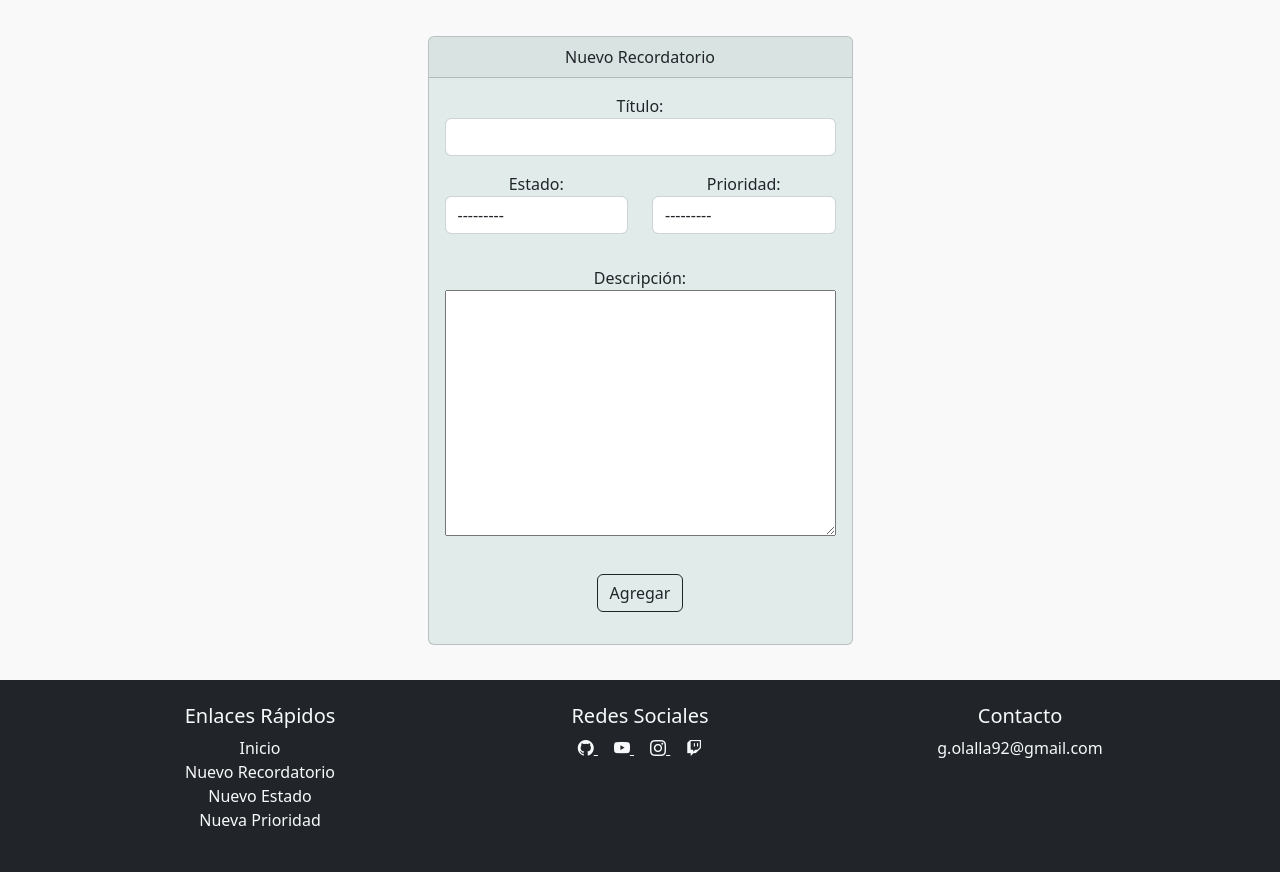
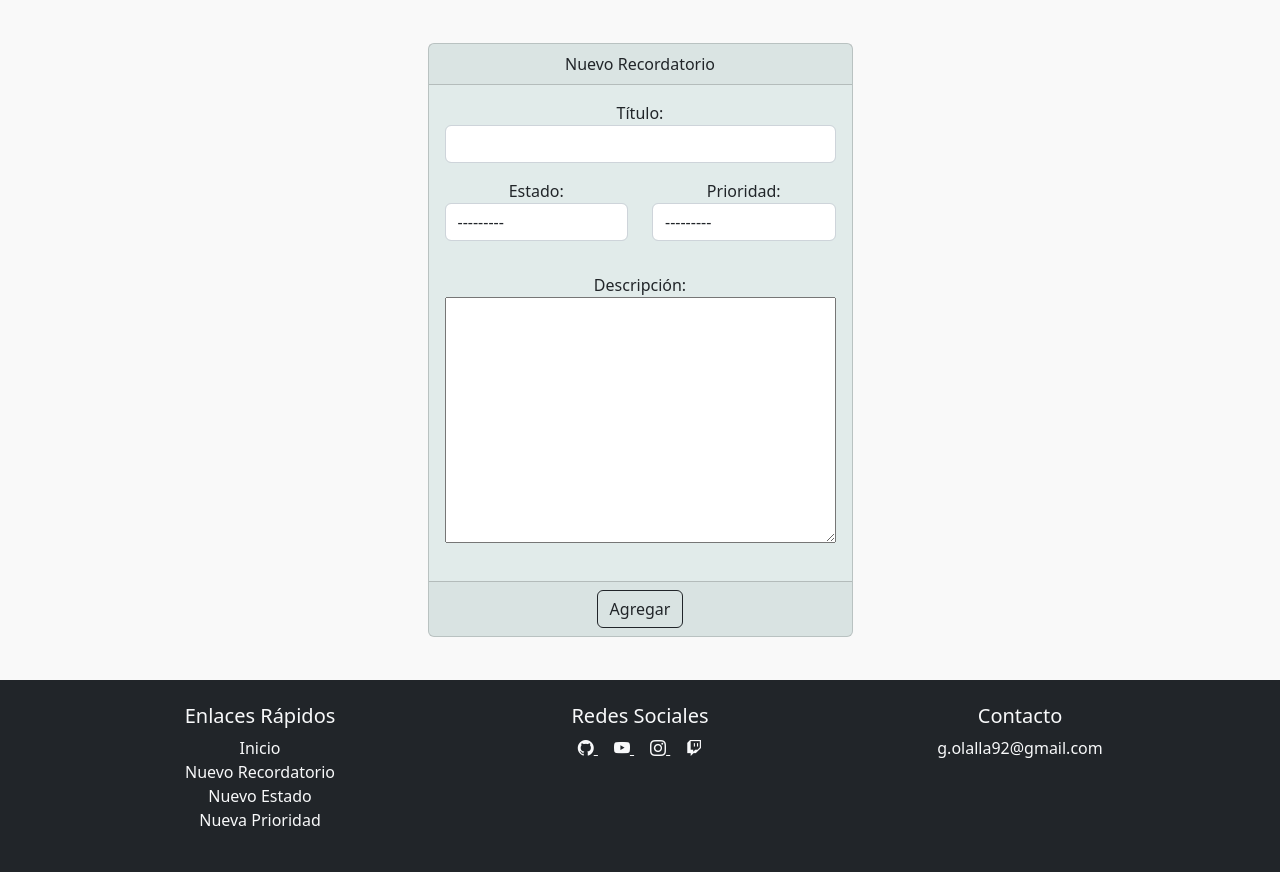
Before and after one commit to gonzaz92/recordatorios, a Django app: page /create_reminder/ in a window 1280 px wide. Shown: the part 56-928 px from the top of the page. Run offline with Django 5.2, Linux system fonts and the light colour scheme; the visitor is signed in with stand-in values (Sample User, id 1); data that the repository does not hold is empty; parts of the project's set-up code (start-up, migrations or seed data) failed here and were passed over; some libraries are stand-ins or nearby versions.

Commit message:
correción reminder_form

```diff
--- a/recordatorios/templates/recordatorios/reminder_form.html
+++ b/recordatorios/templates/recordatorios/reminder_form.html
@@ -4,6 +4,9 @@
 
 <div class='container d-flex justify-content-center align-items-center' style='height: 85vh;'>
     <div class='card w-80' style='background-color: #e1ebea'>
+        <form method="POST">
+            {% csrf_token %}
+            {{ form.media }}
             <div class='card-header text-center'>
                 {% if request.resolver_match.view_name == 'create_reminder' %}
                     Nuevo Recordatorio
@@ -12,9 +15,6 @@
                 {% endif %}
             </div>
             <div class='card-body'>
-            <form method="POST">
-                {% csrf_token %}
-                {{ form.media }}
                 <div class='row justify-content-center text-center'>
                     <div class='col-12 text-center'>
                         Título: {{ form.title }}
@@ -34,18 +34,22 @@
                         {{ form.description }}
                     </div>
                 </div>
+            </div>
             {% if request.resolver_match.view_name == 'create_reminder' %}
-                    <div class='d-flex justify-content-center py-3'>
-                        <button class="btn btn-outline-dark mt-auto" type="submit">Agregar</button>
+                <div class="card-footer">
+                    <div class="d-flex justify-content-center">
+                        <button class="btn btn-outline-dark btn-block" type="submit">Agregar</button>
+                    </div>
                 </div>
             {% else %}
-                    <div class='d-flex justify-content-center'>
-                        <button class="btn btn-outline-dark mt-auto" type="submit">Actualizar</button>
+                <div class="card-footer">
+                    <div class="d-flex justify-content-center">
+                        <button class="btn btn-outline-dark btn-block" type="submit">Actualizar</button>
+                    </div>
                 </div>
             {% endif %}
         </form>
     </div>
 </div>
-</div>
 
 {% endblock %}
```
Lines whose indentation alone changed are shown as unchanged.
